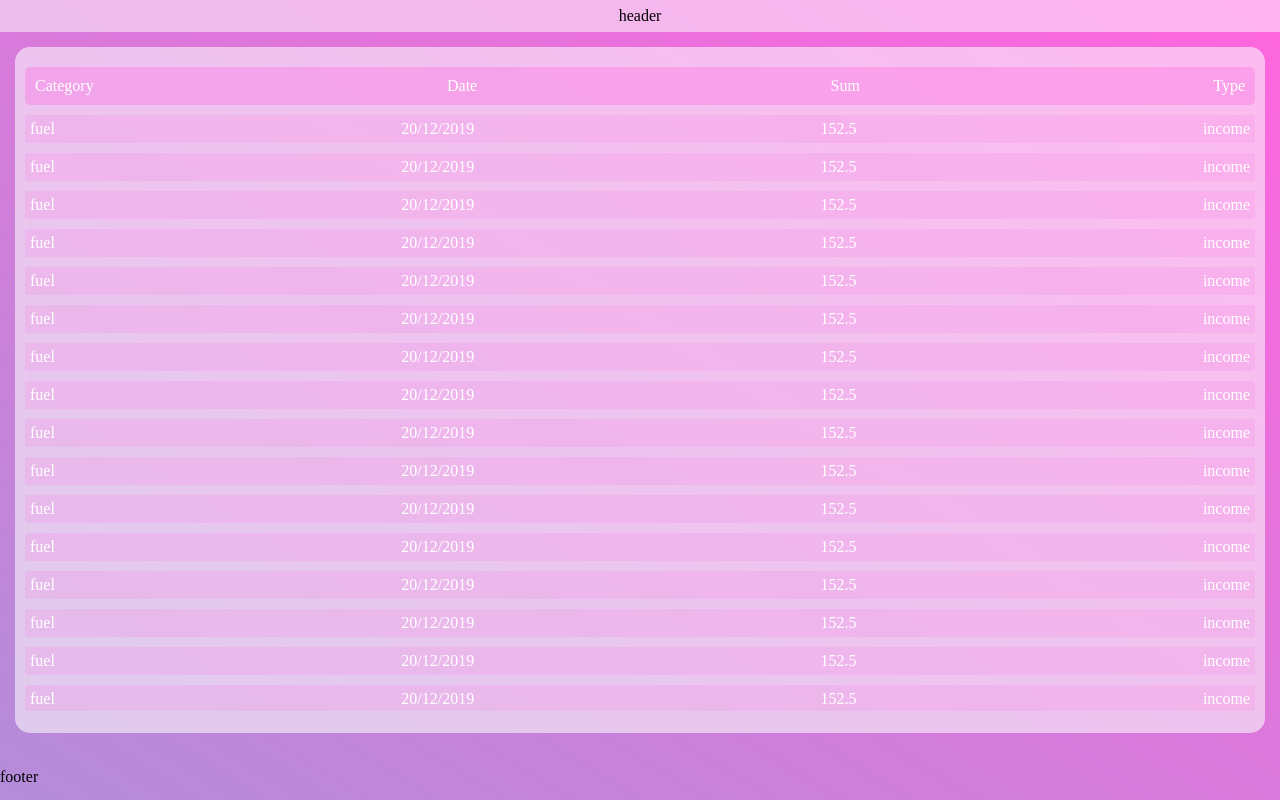
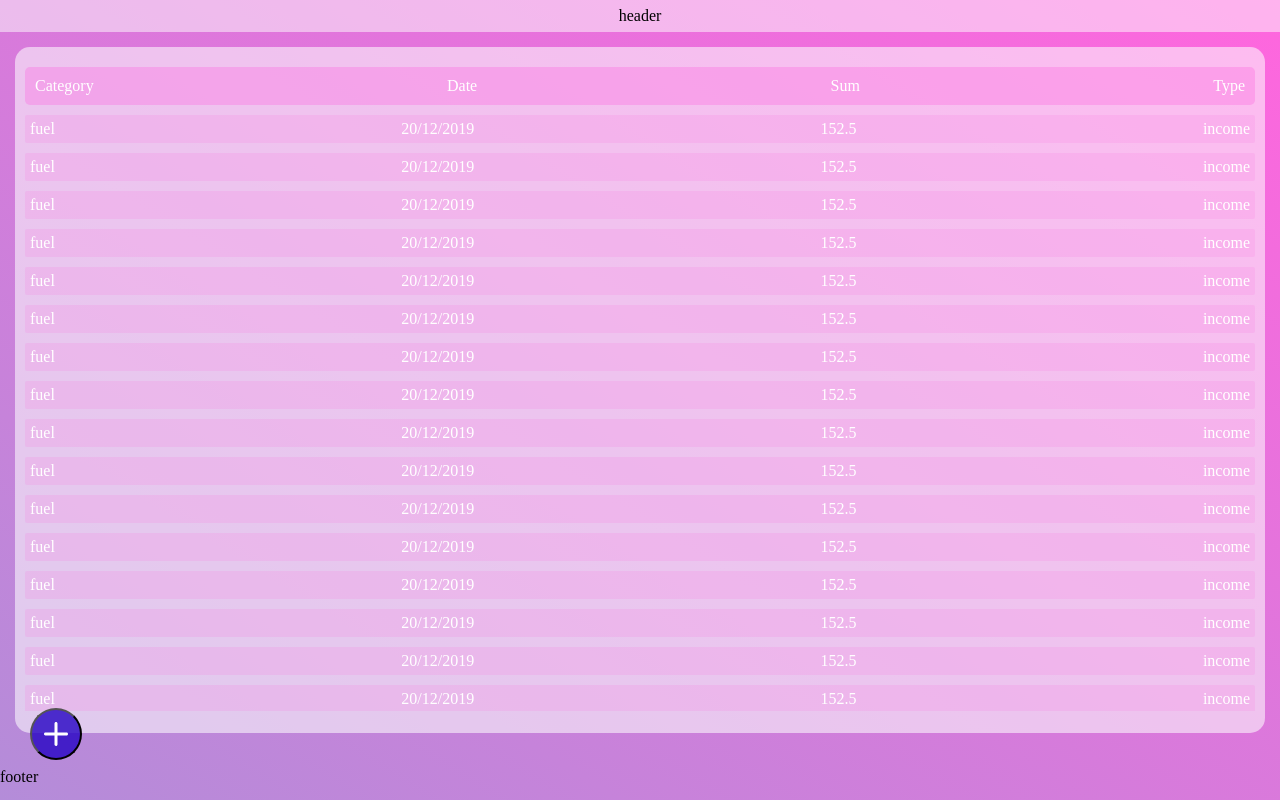
Before and after one commit to meir404/save-money-client, a React (Create React App) app: page /Home in a window 1280 px wide. Built offline with nearby package versions, Linux system fonts and the light colour scheme.

Commit message:
button add incaom add icons

```diff
--- a/package.json
+++ b/package.json
@@ -8,6 +8,7 @@
     "@testing-library/user-event": "^7.2.1",
     "react": "^16.12.0",
     "react-dom": "^16.12.0",
+    "react-icons": "^3.8.0",
     "react-router-dom": "^5.1.2",
     "react-scripts": "3.3.0"
   },
--- a/src/App.css
+++ b/src/App.css
@@ -123,3 +123,23 @@
   height: calc(82vh - 50px);
   overflow-y: scroll;
 }
+
+.card.active {
+  height: 104px;
+  background: rgba(245, 78, 211, 0.4);
+}
+
+.button-add {
+  text-align: center;
+  position: absolute;
+  bottom: 40px;
+  color: white;
+  left: 30px;
+  font-size: 3rem;
+  border-radius: 50%;
+  background: rgba(38, 3, 196, 0.8);
+  display: flex;
+  justify-content: center;
+  align-items: center;
+  padding: 0;
+}
--- a/src/components/card-component/card.js
+++ b/src/components/card-component/card.js
@@ -1,15 +1,24 @@
 import React, { useState } from 'react';
+import { IoIosBrush } from "react-icons/io";
 
-function Card({ dataOrg }) {
-    const [data, setData] = useState(dataOrg);
-    return (<div className={"flex center-between card" + (data.selected ? " active" : "")} onClick={() => {
-        data.selected = !data.selected;
-        setData(data);
-    }}>
-        <div>{data.category}</div>
-        <div>{data.date}</div>
-        <div>{data.sum}</div>
-        <div>{data.type}</div>
+function Card({ data }) {
+    const [selected, setselected] = useState(false);
+    function divDescription() {
+        if (selected)
+            return <div className="card-description">
+                <div>{data.description}</div>
+                <div className=""><button className="button-edit"><IoIosBrush /></button></div>
+            </div>
+    }
+
+    return (<div className={"card" + (selected ? " active" : "")}>
+        <div className="flex center-between top-card" onClick={() => { setselected(!selected); }}>
+            <div>{data.category}</div>
+            <div>{data.date}</div>
+            <div>{data.sum}</div>
+            <div>{data.type}</div>
+        </div>
+        {divDescription()}
     </div>)
 }
 
--- a/src/components/list-card-component/list-card.js
+++ b/src/components/list-card-component/list-card.js
@@ -1,6 +1,7 @@
 import React, { useState } from 'react';
 import Card from '../card-component/card'
 import ListHeader from '../list-header-component/list-header'
+import { IoIosAdd } from 'react-icons/io'
 
 function ListCard() {
     const orgData = [
@@ -33,8 +34,9 @@ function ListCard() {
         <div className="list-card-container">
             <ListHeader />
             <div className="cards">
-                {data.map((d, i) => <Card key={d.id} dataOrg={d} />)}
+                {data.map((d, i) => <Card key={d.id} data={d} />)}
             </div>
+            <button className="button-add"><IoIosAdd /> </button>
         </div>
     </>);
 }
```
Also changed, not shown: 1 other file (tests, documents, lock files or other folders).
